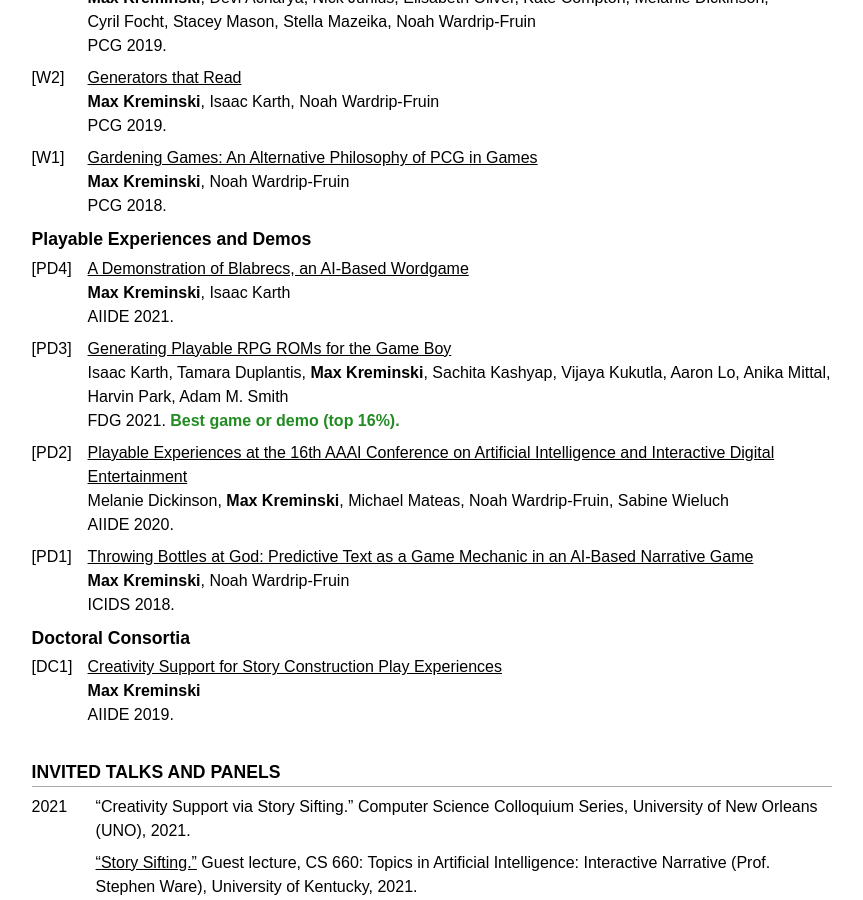
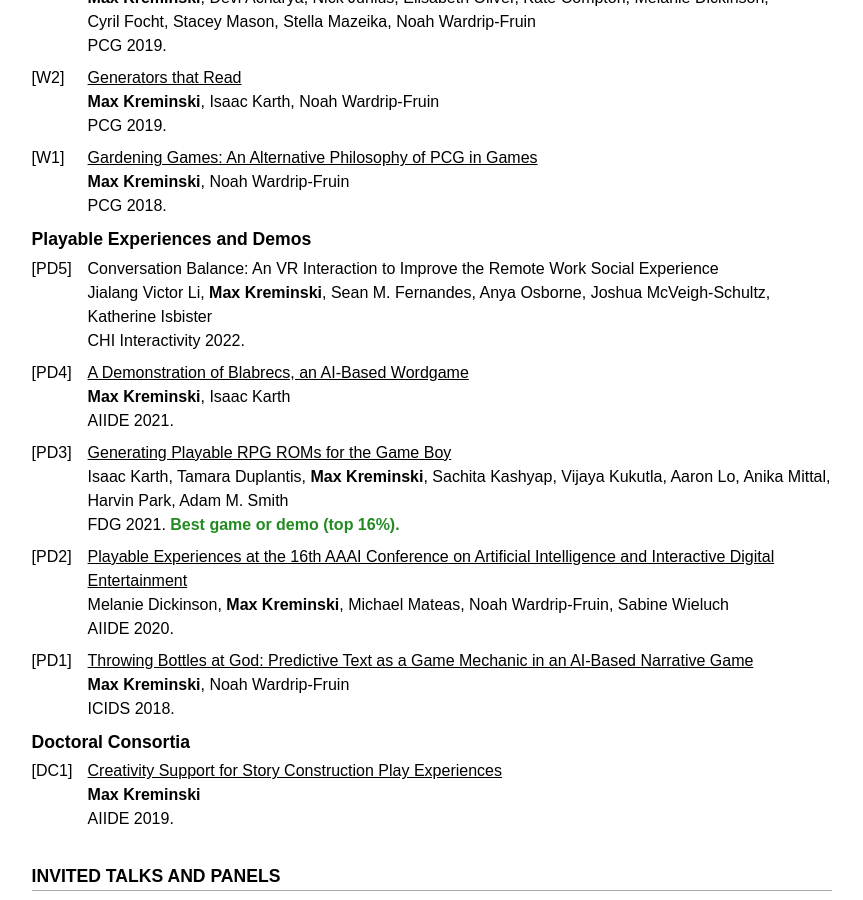
Before and after one commit to mkremins/mkremins.github.io, a Jekyll site: the page built from cv/index.html, in a window 1280 px wide and 900 px high, scrolled down 3391 px. Shown: the whole window, without its empty margins (208-1071 px from the left). Built offline with Jekyll 4.4.1, drawn with Linux system fonts in a browser that asks for light colours; some web fonts are replaced.

Commit message:
Add CHI Interactivity 2022 conversation balance paper

```diff
--- a/_data/publications.json
+++ b/_data/publications.json
@@ -1,4 +1,13 @@
 [
+{
+  "title": "Conversation Balance: An VR Interaction to Improve the Remote Work Social Experience",
+  "url": "",
+  "authors": ["Jialang Victor Li", "Max Kreminski", "Sean M. Fernandes", "Anya Osborne", "Joshua McVeigh-Schultz", "Katherine Isbister"],
+  "year": "2022",
+  "venue": "CHI Interactivity",
+  "venue_long": "CHI Interactivity",
+  "pubtype": "pe_or_demo"
+},
 {
   "title": "Evaluating Mixed-Initiative Creative Interfaces via Expressive Range Coverage Analysis",
   "url": "https://mkremins.github.io/publications/ERaCA_HAI-GEN2022.pdf",
```
